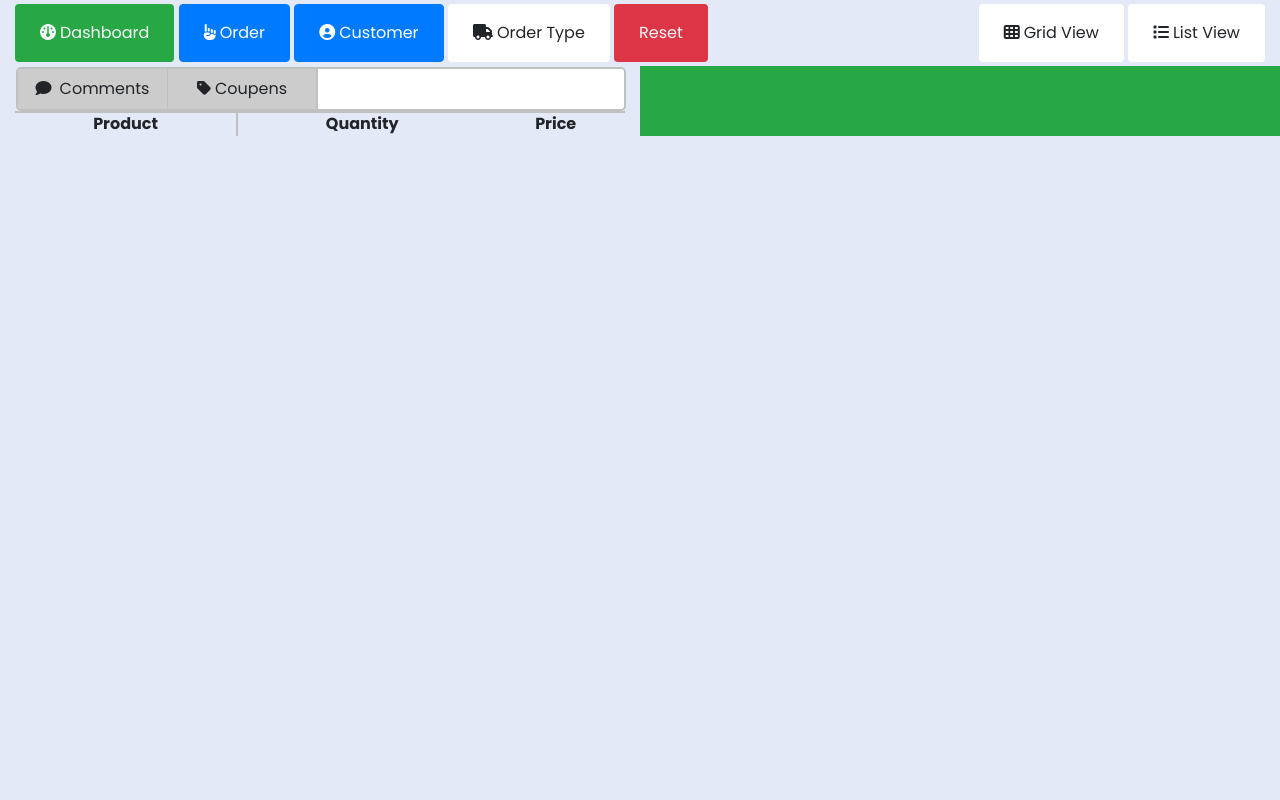
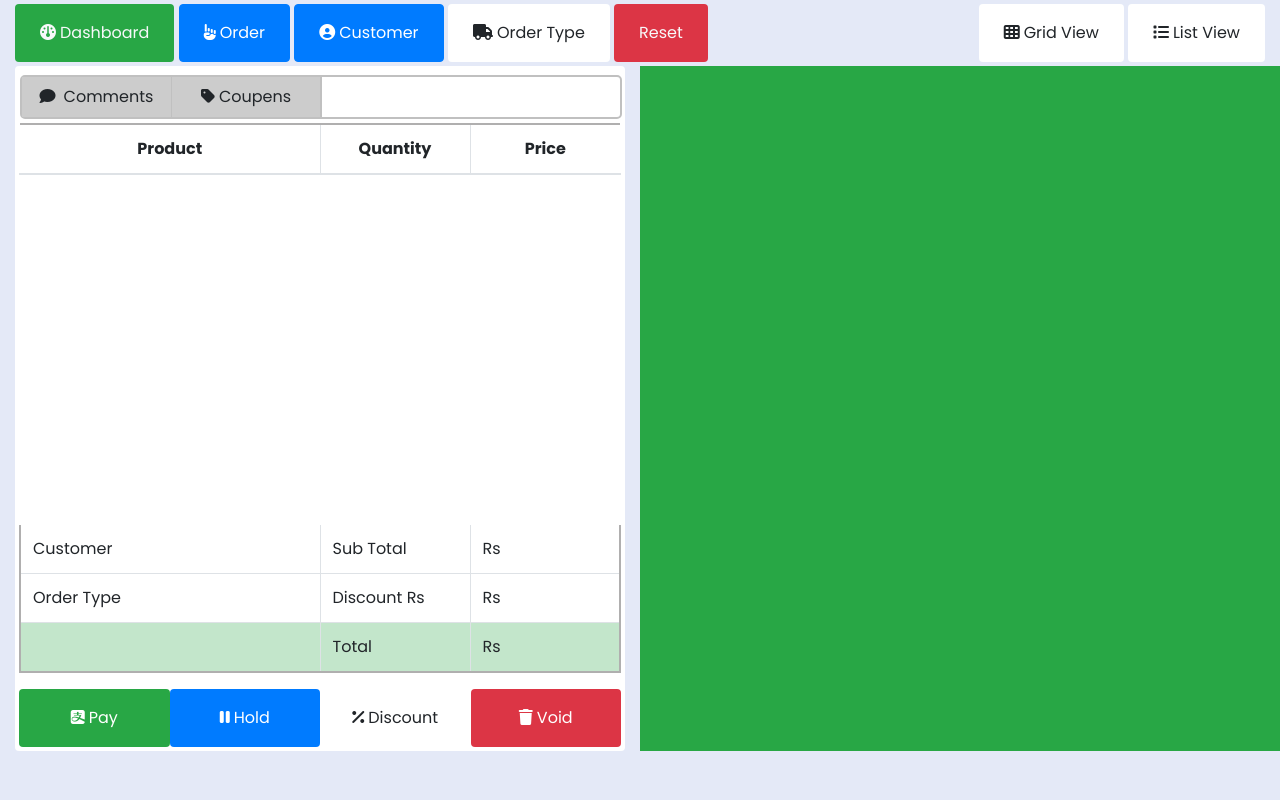
Before and after one commit to sanfeer-en/Project, a Django app: template templates/billing/billing.html in a window 1280 px wide. Run offline with Django 3.2, Linux system fonts and the light colour scheme; the template is opened without the code that fills it, so the values that code supplies are empty; some libraries are stand-ins or nearby versions.

Commit message:
billing first part

```diff
--- a/templates/billing/billing.html
+++ b/templates/billing/billing.html
@@ -31,9 +31,9 @@
 
 <div class="container-fluid">
    <div class="row">
-    <div class="col-md-6 ">
-
-        <div class="firstDiv">
+    <div class="col-md-6  mt-1 ">
+        <section class="bg-white p-1 rounded">
+            <div class="firstDiv">
 
                 <div class="commentdiv">
                     <span class=""><i class="fa-solid fa-comment"> &nbsp;</i>Comments</span>
@@ -44,16 +44,52 @@
                     <span class=""><i class="fa-solid fa-tag">&nbsp;</i>Coupens</span>
                 </div>
 
-        </div>
+             </div>
 
-        <table class="w-100">
-            <tr style="border-top: 2px solid rgb(192, 192, 192);"></tr>
-                <th style="border-right: 2px solid rgb(192, 192, 192);" class="text-center">Product</th>
-                <th  class="text-center">Quantity</th>
-                <th  class="text-center">Price</th>
-            </tr>
+        <table class="w-100 mt-1 table">
+            <thead>
+                <tr style="border-top: 2px solid rgb(176, 175, 175);">
+                    <th  class="text-center w-50 border-right ">Product</th>
+                    <th  class="text-center w-25 border-right">Quantity</th>
+                    <th  class="text-center w-25">Price</th>
+                </tr>
+                  </thead>
 
+                  <tbody style="height: 350px;">
+
+                </tbody>
+
+                <tfoot  style="border: 2px solid rgb(176, 175, 175);">
+                    <tr>
+                        <td class="border-right">Customer</td>
+                        <td class="border-right">Sub Total</td>
+                        <td>Rs</td>
+                    </tr>
+                    <tr>
+                        <td class="border-right">Order Type</td>
+                        <td class="border-right">Discount Rs</td>
+                        <td> Rs</td>
+
+                    </tr>
+                    <tr>
+                        <td class="border-right table-success "></td>
+                        <td class="border-right table-success">Total</td>
+                        <td class="table-success ">Rs</td>
+                    </tr>
+
+                </tfoot>
+            </thead>
         </table>
+        <div class="container">
+            <div class="row row-cols-1 row-cols-sm-2 row-cols-md-4 ">
+              <div class="col bg-success text-white py-3 btn"><i class="fa-brands fa-alipay">&nbsp;</i>Pay</div>
+              <div class="col bg-primary text-white py-3 btn"><i class="fa-solid fa-pause">&nbsp;</i>Hold</div>
+              <div class="col bg-white py-3 btn"><i class="fa-solid fa-percent">&nbsp;</i>Discount</div>
+              <div class="col bg-danger text-white py-3 btn"><i class="fa-solid fa-trash">&nbsp;</i>Void</div>
+            </div>
+          </div>
+    </section>
+
 
     </div>
 
```
